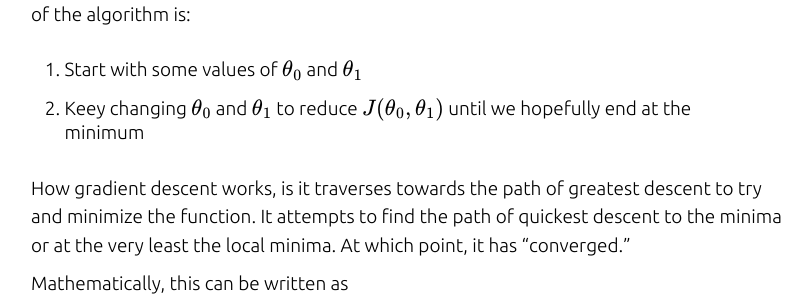
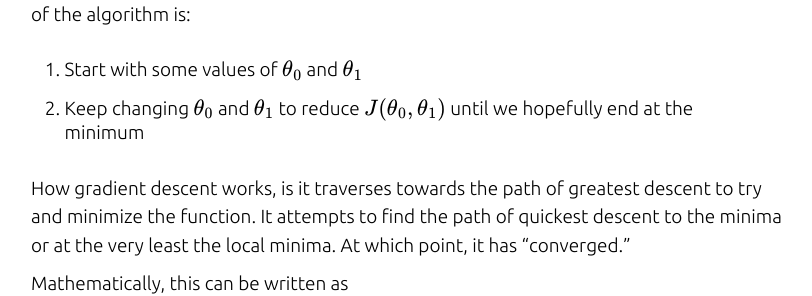
Before and after one commit to cmertin/cmertin.github.io, a Jekyll site: the page built from _posts/2016-11-05-Linear-Regression.markdown, in a window 1280 px wide and 900 px high, scrolled down 2377 px. Shown: the part 163-459 px from the top of the window, without its empty margins (233-1045 px from the left). Built offline with Jekyll 4.4.1, drawn with Linux system fonts in a browser that asks for light colours; nearby versions of some CDN libraries; formulas are drawn with MathJax 3; comment, search, counter and statistics services are not loaded.

Commit message:
Spelling Error

```diff
--- a/_posts/2016-11-05-Linear-Regression.markdown
+++ b/_posts/2016-11-05-Linear-Regression.markdown
@@ -73,7 +73,7 @@
 In our example, we will only be using it for the 1-diemsional case, _i.e._ $$\theta_{0},\ \theta_{1}$$. The outline of the algorithm is:
 
 1. Start with some values of $$\theta_{0}$$ and $$\theta_{1}$$
-2. Keey changing $$\theta_{0}$$ and $$\theta_{1}$$ to reduce $$J(\theta_{0}, \theta_{1})$$
+2. Keep changing $$\theta_{0}$$ and $$\theta_{1}$$ to reduce $$J(\theta_{0}, \theta_{1})$$
 until we hopefully end at the minimum
 
 How gradient descent works, is it traverses towards the path of greatest descent
```
